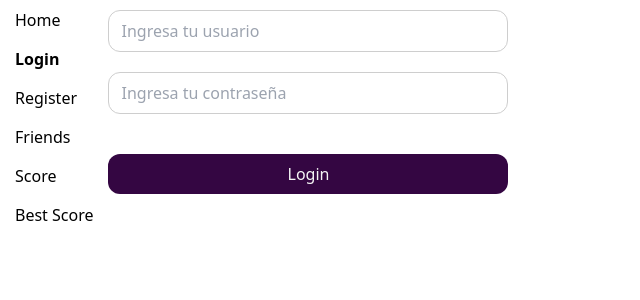
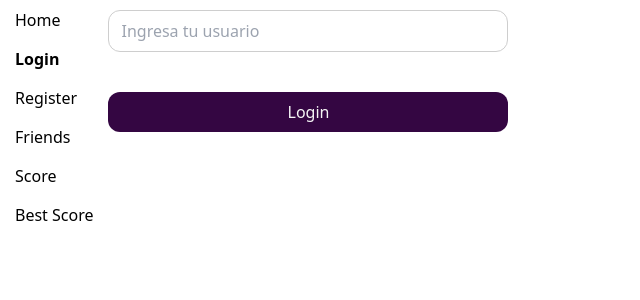
Before and after one commit to oicrruf/fe-ttt, a React (Create React App) app: page /login in a window 1280 px wide. Shown: the top 300 px of the page, without its empty margins (0-640 px from the left). Built offline with nearby package versions, Linux system fonts and the light colour scheme.

Commit message:
feature: adding form with formik

```diff
--- a/package.json
+++ b/package.json
@@ -7,6 +7,7 @@
     "@testing-library/jest-dom": "^5.11.4",
     "@testing-library/react": "^11.1.0",
     "@testing-library/user-event": "^12.1.10",
+    "formik": "^2.2.9",
     "mime-types": "^2.1.31",
     "react": "^17.0.2",
     "react-dom": "^17.0.2",
--- a/src/components/Login.js
+++ b/src/components/Login.js
@@ -4,26 +4,7 @@ import React, { useState, useEffect } from "react";
 import "./Formulario/FormReg.css";
 
 function Login() {
-  const [userValue, setUserValue] = useState("");
-  const [passwordValue, setPasswordValue] = useState("");
 
-  const submit = () => {
-    if (userValue === "" || passwordValue === "") {
-      alert("No data");
-    } else {
-      alert(`Los datos se enviaron ${userValue} y ${passwordValue}`);
-    }
-  };
-
-  const onInputChange = (e) => {
-    if (e.target.id === "user") {
-      setUserValue(e.target.value);
-      console.log(userValue);
-    } else if (e.target.id === "password") {
-      setPasswordValue(e.target.value);
-      console.log(passwordValue);
-    }
-  };
   return (
     <>
       <form className="formReg">
@@ -32,16 +13,10 @@ function Login() {
           className="registroInput"
           type="text"
           placeholder="Ingresa tu usuario"
-          onChange={onInputChange}
+
         />
-        <input
-          id="password"
-          className="registroInput"
-          type="text"
-          placeholder="Ingresa tu contraseña"
-          onChange={onInputChange}
-        />
-        <button className="btnRegistro" onClick={submit}>Login</button>
+
+        <button className="btnRegistro" >Login</button>
              {/*  <Button onClick={submit} /> */}
 
       </form>
```
Also changed, not shown: 1 other file (tests, documents, lock files or other folders).
